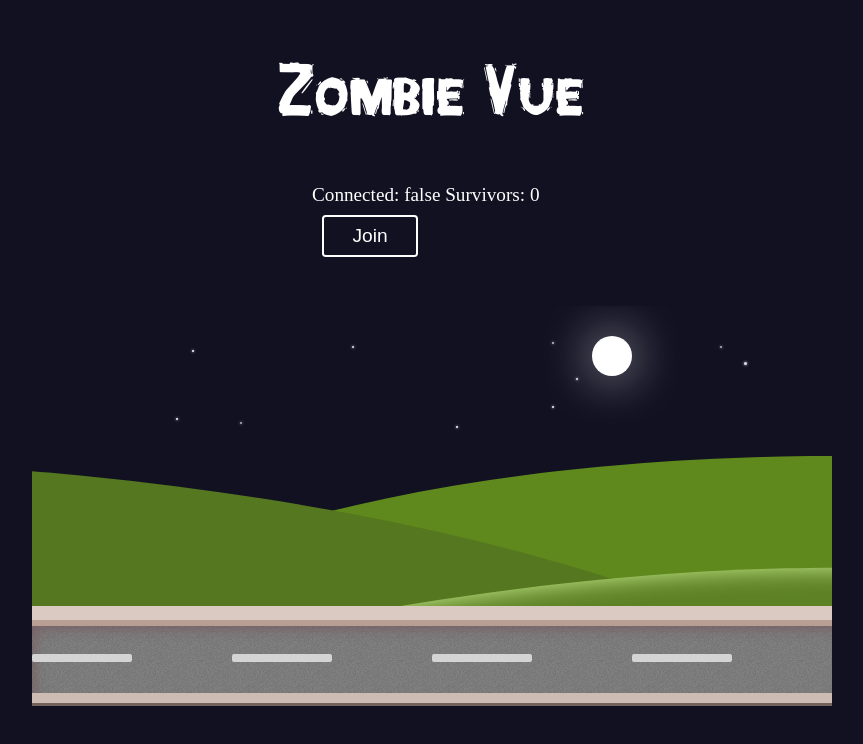
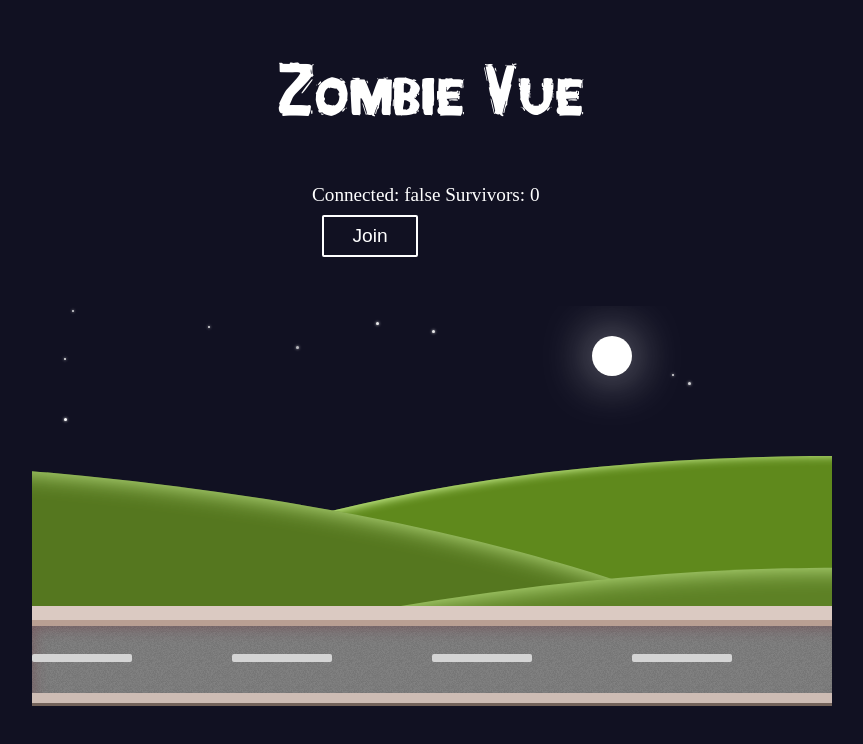
Before and after one commit to FPierre/zombievue-app, a Vue app: page / in a window 1280 px wide. Shown: the top 744 px of the page, without its empty margins (208-1071 px from the left). Built offline with nearby package versions, Linux system fonts and the light colour scheme; what vue-socket.io would draw is missing.

Commit message:
Améliorations graphiques

```diff
--- a/src/App.vue
+++ b/src/App.vue
@@ -92,10 +92,10 @@ h1 {
     color: #fff;
     background: none;
     border: 2px solid #fff;
-    border-radius: .2em;
+    border-radius: .1em;
     outline: none;
 
-    &:active {
+    &:hover {
       color: #111122;
       background-color: #fff;
     }
@@ -228,6 +228,7 @@ h1 {
   border-top-left-radius: 100%;
   background-color: darken(#adde60, 30%);
   z-index:-1;
+  box-shadow: 10px 0 10px #cbf191 inset;
 
   &:before {
     background-color: darken(#93cc3a, 22%);
@@ -240,6 +241,7 @@ h1 {
     position: absolute;
     transform: rotate(4deg);
     width: 120%;
+    box-shadow: 0 0 25px #cbf191 inset;
   }
 
   &:after {
--- a/src/components/Hero.vue
+++ b/src/components/Hero.vue
@@ -1,5 +1,7 @@
 <template>
-  <div class='hero-component' :style='{ marginLeft: `${x}px`,  backgroundColor: color }'></div>
+  <div class='hero-component' :style='{ marginLeft: `${x}px`,  backgroundColor: color }'>
+    {{ name }}
+  </div>
 </template>
 
 <script>
@@ -40,6 +42,6 @@ export default {
 	bottom: 45px;
   width: 20px;
   height: 50px;
-  z-index: 9999;
+ /* z-index: 9999;*/
 }
 </style>
```
